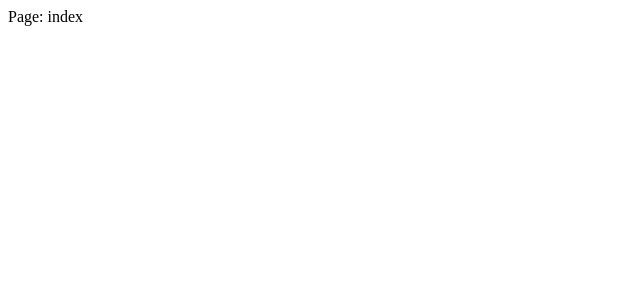
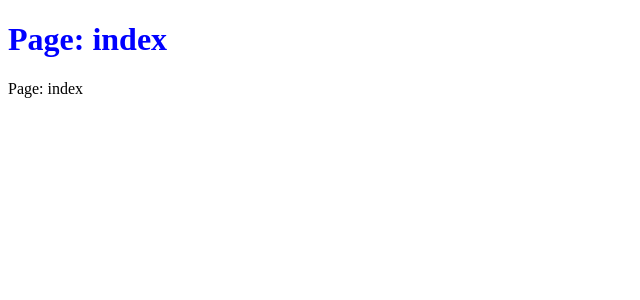
Before and after one commit to snowsuika/nuxt3-hotel-booking, a Nuxt app: page / in a window 1280 px wide. Shown: the top 300 px of the page, without its empty margins (0-640 px from the left). Built offline with nearby package versions, Linux system fonts and the light colour scheme.

Commit message:
style: 加入 Bootstrap 以及全域 SCSS 變數

```diff
--- /dev/null
+++ b/assets/stylesheets/_variables.scss
@@ -0,0 +1 @@
+$primary: blue;
--- a/nuxt.config.ts
+++ b/nuxt.config.ts
@@ -1,5 +1,14 @@
 // https://nuxt.com/docs/api/configuration/nuxt-config
 export default defineNuxtConfig({
   compatibilityDate: '2024-11-01',
-  devtools: { enabled: true }
-})
+  devtools: { enabled: true },
+  vite: {
+    css: {
+      preprocessorOptions: {
+        scss: {
+          additionalData: '@import "@/assets/stylesheets/_variables.scss";'
+        }
+      }
+    }
+  }
+});
--- a/package.json
+++ b/package.json
@@ -10,7 +10,9 @@
     "postinstall": "nuxt prepare"
   },
   "dependencies": {
+    "bootstrap": "5.3.3",
     "nuxt": "^3.14.1592",
+    "sass": "^1.81.0",
     "vue": "latest",
     "vue-router": "latest"
   }
--- a/pages/index.vue
+++ b/pages/index.vue
@@ -2,8 +2,13 @@
 
 <template>
   <div>
-    Page: index
+    <h1>Page: index</h1>
+    <div class="title">Page: index</div>
   </div>
 </template>
 
-<style scoped></style>
+<style scoped lang="scss">
+h1 {
+  color: $primary;
+}
+</style>
```
Also changed, not shown: 1 other file (tests, documents, lock files or other folders).
